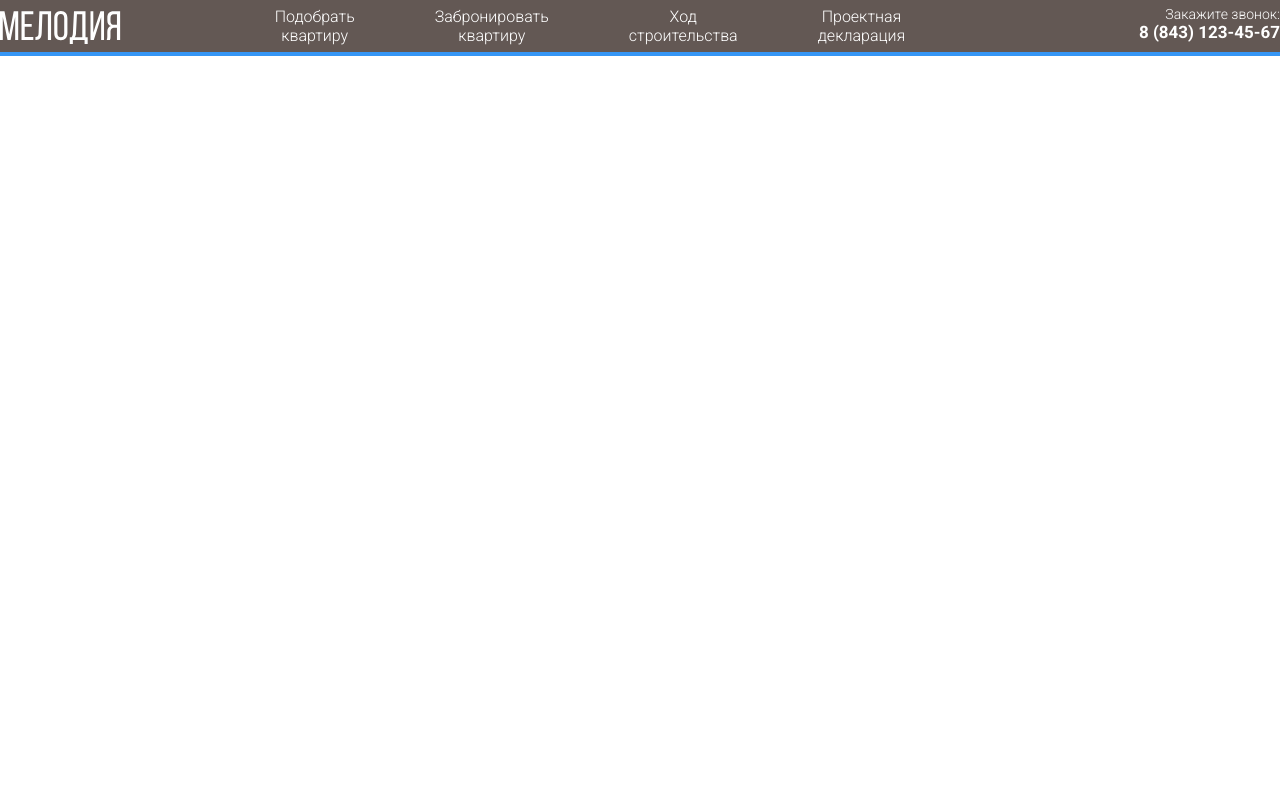
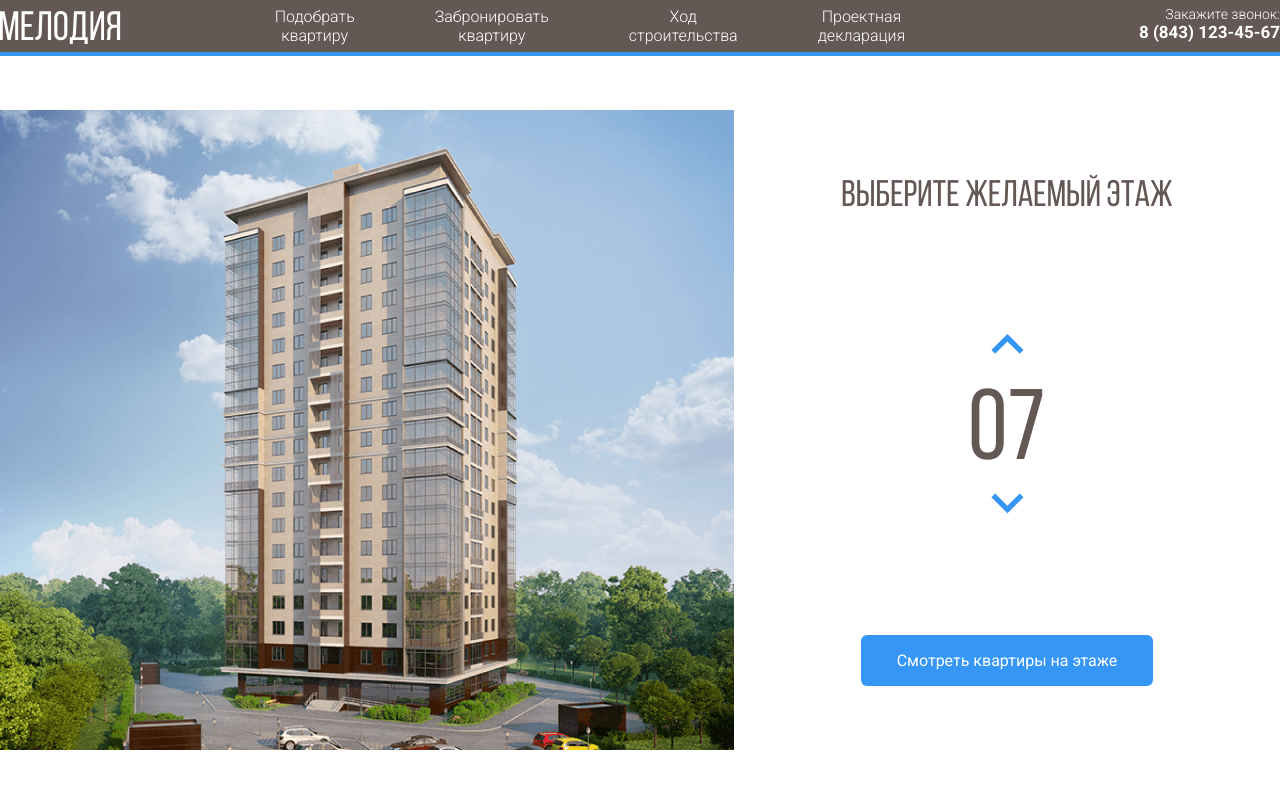
Before and after one commit to Presnia/melody-nd, a website: page index.html in a window 1280 px wide. Drawn offline with Linux system fonts and the light colour scheme.

Commit message:
The main block is created and styled

```diff
--- a/css/style.css
+++ b/css/style.css
@@ -1,4 +1,13 @@
 @import url('https://fonts.googleapis.com/css2?family=Roboto:wght@100;300;400;500;700&display=swap');
+
+@font-face {
+  font-family: "Bebas Neue";
+  src: local("BebasNeueRegular"), url("../fonts/BebasNeueRegular.woff2") format("woff2"),
+    url("../fonts/BebasNeueRegular.woff") format("woff");
+  font-weight: normal;
+  font-style: normal;
+  font-display: swap;
+}
 
 * {
   box-sizing: border-box;
@@ -69,3 +78,90 @@ header {
   font-weight: 700;
   text-decoration: none;
 }
+
+/* main */
+
+main {
+  display: flex;
+  max-width: 1280px;
+  margin: auto;
+  padding-top: 54px;
+}
+
+.home-image path {
+  opacity: 0;
+  cursor: pointer;
+}
+
+.home-image path:hover {
+  opacity: 1;
+}
+
+.main-info {
+  display: flex;
+  flex-grow: 1;
+  flex-direction: column;
+  align-items: center;
+  justify-content: space-between;
+  margin: 68px 0;
+  text-align: center;
+}
+
+.main-title {
+  margin: 0;
+  font-family: "Bebas Neue", sans-serif;
+  font-style: normal;
+  font-weight: normal;
+  font-size: 37px;
+  color: #635854;
+  line-height: 37px;
+  text-transform: uppercase;
+}
+
+.counter-group {
+  display: flex;
+  flex-direction: column;
+  align-items: center;
+  justify-content: space-between;
+  height: 185px;
+  width: 75px;
+}
+
+button {
+  background-color: transparent;
+  border: none;
+  cursor: pointer;
+}
+
+button:active {
+  transform: scale(0.98);
+}
+
+.counter-button {
+  width: 100%;
+}
+
+.counter-button:active {
+  transform: scale(0.9);
+}
+
+.counter {
+  display: flex;
+  align-items: center;
+  justify-content: center;
+  margin: 0;
+  padding-top: 18px;
+  font-size: 100px;
+  font-family: Bebas Neue;
+  font-weight: 500;
+  color: #635854;
+}
+
+.main-button {
+  padding: 16px 36px;
+  color: #FFF;
+  font-size: 16px;
+  line-height: 19px;
+  background-color: #3596F5;
+  border-radius: 6px;
+}
--- a/index.html
+++ b/index.html
@@ -38,5 +38,54 @@
 		</div>
 		<!-- navbar -->
 	</header>
+	<!-- header -->
+    <main>
+        <div class="main-img">
+            <svg
+                class="home-image" width="734" height="640" viewBox="0 0 734 640" fill="none" xmlns="http://www.w3.org/2000/svg" xmlns:xlink="http://www.w3.org/1999/xlink">
+                <rect width="734" height="640" fill="url(#pattern0)"/>
+                <defs>
+                <pattern id="pattern0" patternContentUnits="objectBoundingBox" width="1" height="1">
+                <use xlink:href="#image0" transform="translate(-0.00408719) scale(0.0013624 0.0015625)"/>
+                </pattern>
+                <image id="image0" width="740" height="640" xlink:href="img/home.png"/>
+                </defs>
+                <path d="M222 532L442.8 540L512 526.3V548L443.5 567.7L222 556.7V532Z" fill="#3595F6" fill-opacity="0.75"/>
+                <path d="M223 531V506L443.3 509.3L513 506V526L443.7 539L223 531Z" fill="#3595F6" fill-opacity="0.75"/>
+                <path d="M223 505V480H444H513V503L445 510L223 505Z" fill="#3595F6" fill-opacity="0.75"/>
+                <path d="M223 481V456L444.3 452.3L512 459V481H444" fill="#3595F6" fill-opacity="0.75"/>
+                <path d="M223 455V429L444.5 425.7L513 436.7V458L444 451.3L223 455Z" fill="#3595F6" fill-opacity="0.75"/>
+                <path d="M222 428V404.3L443 392L514 415V436.3L443 424L222 428Z" fill="#3595F6" fill-opacity="0.75"/>
+                <path d="M222 406V381L444.2 364.7L514 393.3V414L443.7 392.3L222 406Z" fill="#3595F6" fill-opacity="0.75"/>
+                <path d="M222 381V356L444.5 335.7L514 372.3V393L442 364.3L222 381Z" fill="#3595F6" fill-opacity="0.75"/>
+                <path d="M222 355V331L445 306.3L514 350.3V372L444.7 334L222 355Z" fill="#3595F6" fill-opacity="0.75"/>
+                <path d="M222 330V306L444.5 277.3L514 328.3V349L443.7 306.7L222 330Z" fill="#3595F6" fill-opacity="0.75"/>
+                <path d="M221 306V282L443.3 249L514 308.3V328L444 277.3L221 306Z" fill="#3595F6" fill-opacity="0.75"/>
+                <path d="M222 281V257L443.2 222L513 286V307L444.3 248.7L222 281Z" fill="#3595F6" fill-opacity="0.75"/>
+                <path d="M222 257V232L444.3 194L513 264.3V285L444 221L222 257Z" fill="#3595F6" fill-opacity="0.75"/>
+                <path d="M222 231V206L442.8 162.3L513 241.3V264L444 190.7L222 231Z" fill="#3595F6" fill-opacity="0.75"/>
+                <path d="M223 207V182L443 134L513 219V242L442.3 162.7L223 207Z" fill="#3595F6" fill-opacity="0.75"/>
+                <path d="M222 182V157L441.8 105L513 197.3V220L443.3 133.7L222 182Z" fill="#3595F6" fill-opacity="0.75"/>
+                <path d="M222 157V131L444 74.3L513 176V197L443.7 105.3L222 157Z" fill="#3595F6" fill-opacity="0.75"/>
+            </svg>
+
+        </div>
+        <!-- main-image -->
+        <div class="main-info">
+            <h2 class="main-title">Выберите желаемый этаж</h2>
+            <section class="counter-group">
+                <button class="counter-button counter-up">
+                    <img class="counter-arrow" src="img/arrow-up.svg" alt="arrow up">
+                </button>
+                <span class="counter">07</span>
+                <button class="counter-button counter-down">
+                    <img class="counter-arrow" src="img/arrow-down.svg" alt="arrow down">
+                </button>
+            </section>
+            <button class="main-button">Смотреть  квартиры на этаже</button>
+            <!-- counter-group -->
+        </div>
+        <!-- /.main-info -->
+    </main>
 </body>
 </html>
```
Also changed, not shown: fonts/Bebas Neue.ttf (added), fonts/BebasNeueRegular.woff (added), fonts/BebasNeueRegular.woff2 (added), img/Group 3.svg (added), img/arrow-down.svg (added), img/arrow-up.svg (added), img/home.png (added).
